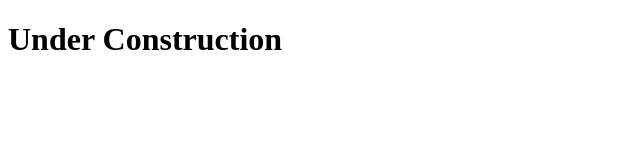
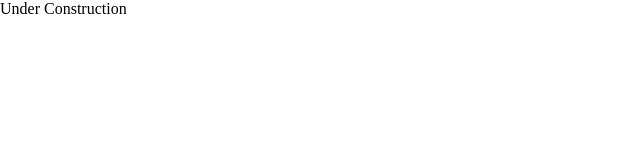
Before and after one commit to retep998/PonyClicker, a plain HTML site: page index.html in a window 1280 px wide. Shown: the whole page, without its empty margins (0-640 px from the left). Drawn offline with Linux system fonts and the light colour scheme.

Commit message:
Added stylesheet
Signed-off-by: Peter Atashian <retep998@gmail.com>

```diff
--- a/index.html
+++ b/index.html
@@ -1,8 +1,9 @@
 <!doctype html>
 <html lang="en">
 <head>
-		<meta charset="utf-8">
+    <meta charset="utf-8" />
     <title>Pony Clicker</title>
+    <link rel="stylesheet" type="text/css" href="style.css" />
 </head>
 <body>
     <h1>Under Construction</h1>
--- /dev/null
+++ b/style.css
@@ -0,0 +1,8 @@
+* {
+    margin: 0;
+    padding: 0;
+    color: inherit;
+    font: inherit;
+    border: none;
+    outline: none;
+}
```
Lines whose indentation alone changed are shown as unchanged.
